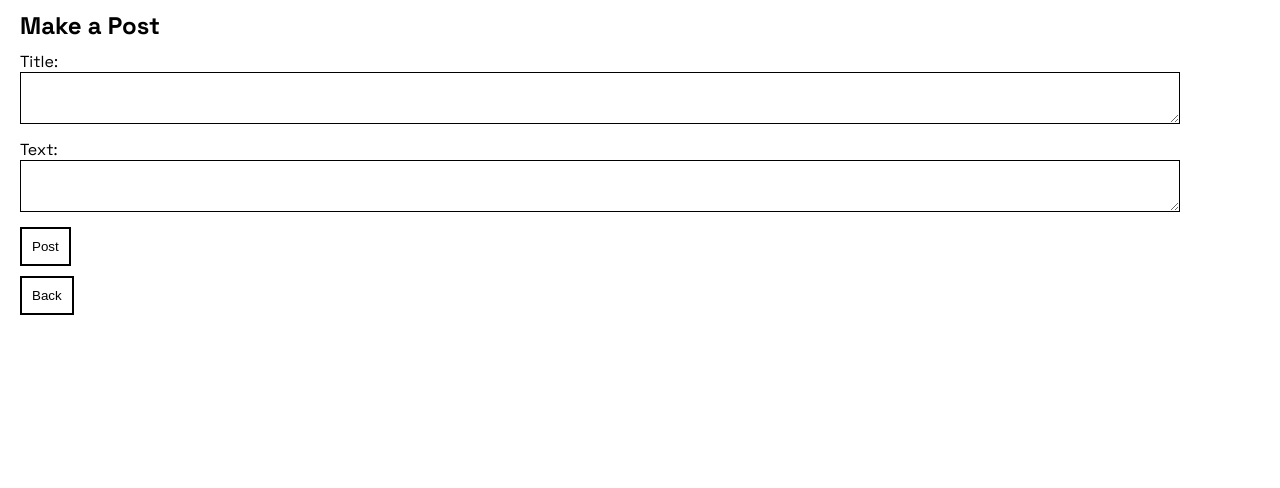
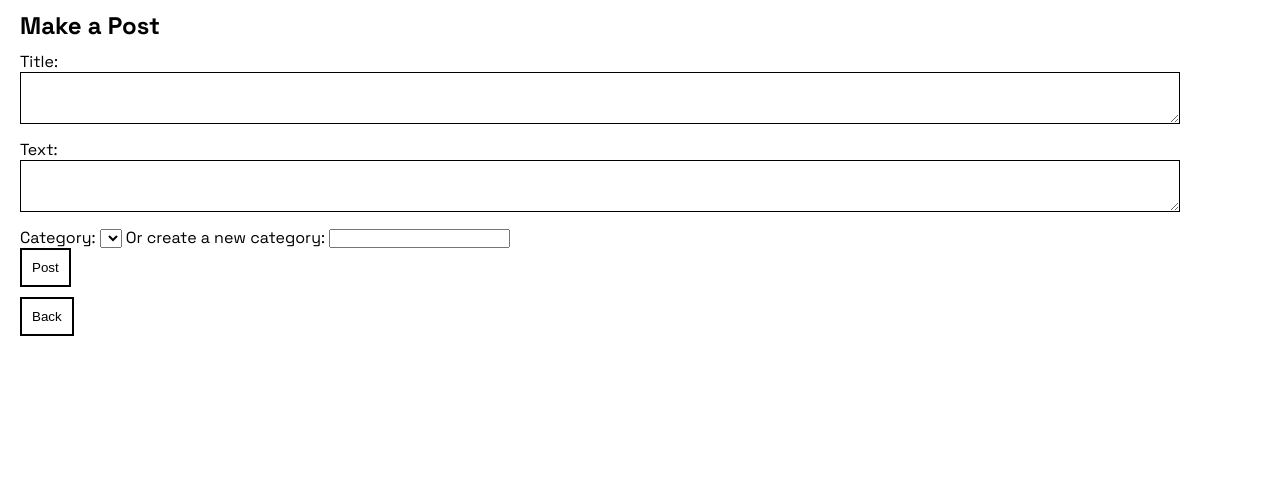
Before and after one commit to M141R/Memoir, a Flask app: page /create-post in a window 1280 px wide. Shown: the part 52-540 px from the top of the page. Run offline with Flask 3, Linux system fonts and the light colour scheme; the visitor is signed in with stand-in values (Sample User, id 1); data that the repository does not hold is empty; some libraries are stand-ins or nearby versions.

Commit message:
Added WYSIWYG test editor and categories

```diff
--- a/website/__init__.py
+++ b/website/__init__.py
@@ -2,14 +2,20 @@ from flask import Flask
 from flask_sqlalchemy import SQLAlchemy
 from os import path
 from flask_login import LoginManager
+from flask import Flask
+from dotenv import load_dotenv
+
+load_dotenv()
+
 
 db = SQLAlchemy()
 DB_NAME = 'database.db'
 
+
 def create_app():
     app = Flask(__name__)
     app.config['SECRET_KEY'] = 'helloworld'
-    app.config['SQLALCHEMY_DATABASE_URI'] = f'sqlite:///{{DB_NAME}}'
+    app.config['SQLALCHEMY_DATABASE_URI'] = f'sqlite:///{DB_NAME}'
     db.init_app(app)
 
     from .views import views
--- a/website/templates/base.html
+++ b/website/templates/base.html
@@ -32,6 +32,12 @@
     <footer>
       <p>&copy; {{ current_year }} Memoir All rights reserved.</p>
     </footer>
-    <script src="{{ url_for('static', filename='js/script.js') }}"></script>
-  </body>
+    <script src="https://cdn.tiny.cloud/1/x2ps9jdw4h5fr6kxgvu6ie8gv3dpilk9znlydv6gfftivgf9/tinymce/5/tinymce.min.js" referrerpolicy="origin"></script>
+    <script>
+      tinymce.init({
+        selector: '#text',
+        plugins: 'advlist autolink lists link image charmap print preview hr anchor pagebreak codesample',
+        toolbar_mode: 'floating',
+      });
+    </script>
 </html>
--- a/website/templates/createpost.html
+++ b/website/templates/createpost.html
@@ -6,13 +6,21 @@ content %}
   <label for="title">Title:</label>
   <textarea name="title" id="title" class="title_post"></textarea>
   <label for="text">Text:</label>
-  <textarea name="text" id="text" class="text_post"></textarea>
+  <textarea name="text" id="text" class="text_post tinymce"></textarea>
+  <label for="category">Category:</label>
+  <select name="category" id="category">
+    {% for category in categories %}
+    <option value="{{ category.id }}">{{ category.name }}</option>
+    {% endfor %}
+  </select>
+  <label for="new_category">Or create a new category:</label>
+  <input type="text" name="new_category" id="new_category" />
   <br />
   <div>
     <button type="submit" class="btn">Post</button>
   </div>
 </form>
 
-  <a href="/index"><button type="button" class="btn">Back</button></a>
+<a href="/index"><button type="button" class="btn">Back</button></a>
 
 {% endblock %}
--- a/website/templates/post_page.html
+++ b/website/templates/post_page.html
@@ -3,7 +3,7 @@
 {% block content %}
 <article>
     <h2>{{ post.title }}</h2>
-    <p>{{ post.date_created }}</p>
-    <p>{{ post.text }}</p>
+    <p>Posted on {{ post.date_created }} in <code>{{ post.category.name }}</code></p>
+    <p>{{ plain_text | safe }}</p>
 </article>
 {% endblock %}
--- a/website/views.py
+++ b/website/views.py
@@ -1,16 +1,22 @@
-from flask import Blueprint, render_template, request, flash, redirect, url_for
+from flask import Blueprint, render_template, request, flash, redirect, url_for, Response
+import requests
 from flask_login import current_user, login_required
-from .models import Post, User
+from .models import Post, User, Category
 from . import db
 from datetime import datetime, timedelta
 import calendar
+from cryptography.fernet import Fernet
+import os
+
+
+
 
 views = Blueprint('views', __name__)
 
 @views.route('/')
 @views.route('/index')
 def index():
-    return render_template('index.html', user=current_user, posts=posts)
+    return render_template('index.html', user=current_user)
 
 @views.route('/profile')
 def profile():
@@ -22,19 +28,31 @@ def create_post():
     if request.method == "POST":
         text = request.form.get('text')
         title = request.form.get('title')
+        category_id = request.form.get('category')
+        new_category_name = request.form.get('new_category')
 
         if not text:
             flash('Post cannot be empty', category='error')
         elif not title:
             flash('Title cannot be empty', category='error')
         else:
-            post = Post(text=text,title=title, author=current_user.id)
+            cipher_suite = Fernet(current_user.key)
+            cipher_text = cipher_suite.encrypt(text.encode())
+            if new_category_name:
+                category = Category(name=new_category_name)
+                db.session.add(category)
+                db.session.commit()
+            else:
+                category = Category.query.get(category_id)
+
+            post = Post(text=cipher_text, title=title, author=current_user.id, category=category)
             db.session.add(post)
             db.session.commit()
             flash('Post created!', category='success')
             return redirect(url_for('views.index'))
 
-    return render_template('createpost.html', user=current_user)
+    categories = Category.query.all()
+    return render_template('createpost.html', user=current_user,categories=categories )
 
 @views.route("/delete-post/<id>")
 @login_required
@@ -43,7 +61,7 @@ def delete_post(id):
 
     if not post:
         flash("Post does not exisr", category='error')
-    elif current_user.id != post.id:
+    elif current_user.id != post.author:
         flash('You do not have permission to delete this post', category='error')
     else:
         db.session.delete(post)
@@ -81,5 +99,7 @@ def posts(username, year, month, day):
 @views.route('/post/<id>')
 @login_required
 def post_detail(id):
-    post = Post.query.get(id)
-    return render_template('post_page.html', post=post,user=current_user)
+    post = Post.query.filter_by(id=id).first()
+    cipher_suite = Fernet(current_user.key)
+    plain_text = cipher_suite.decrypt(post.text).decode()
+    return render_template('post_page.html',post=post, plain_text=plain_text,user=current_user)
```
Also changed, not shown: website/auth.py (+6 -3 lines), website/models.py (+13 -5 lines).
